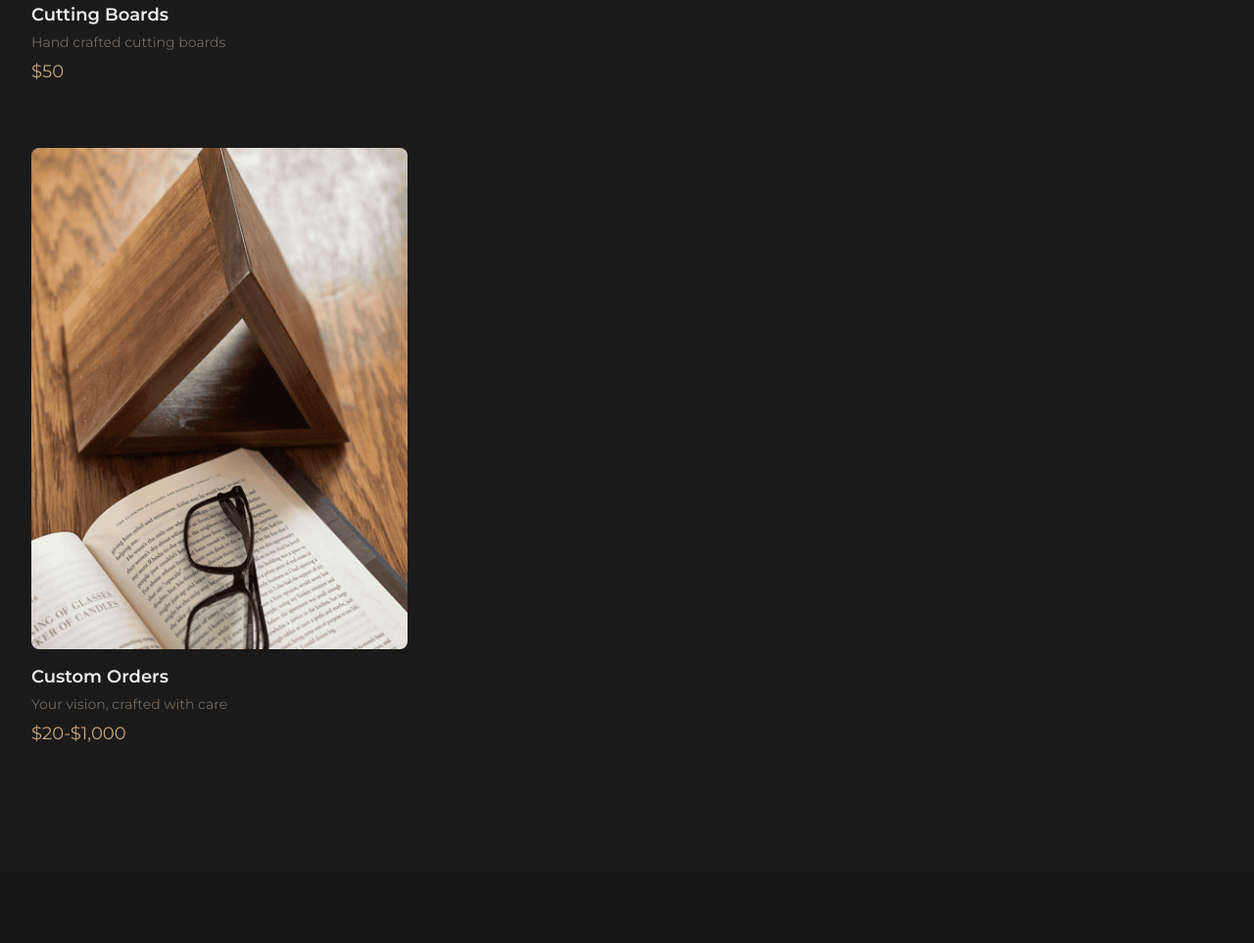
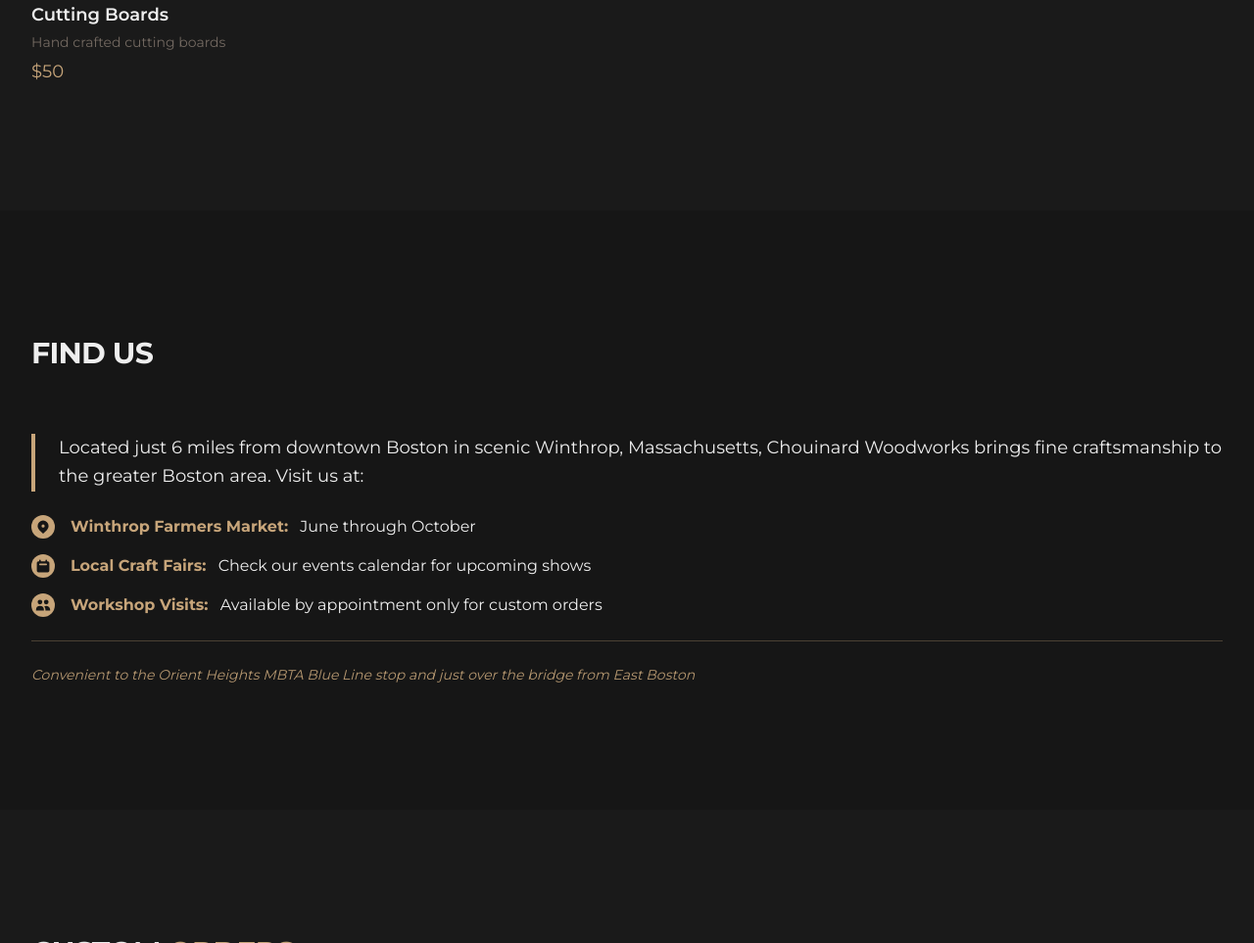
Before and after one commit to jaredswanson/chouinard-woodworks, a website: page index.html in a window 1280 px wide. Shown: the part 3155-4118 px from the top of the page at 98% size. Drawn offline with nearby package versions, Linux system fonts and the light colour scheme.

Commit message:
Hiding custom orders from trending products.

```diff
--- a/index.html
+++ b/index.html
@@ -132,16 +132,16 @@
             </div>
             <p class="mt-1 text-lg font-medium text-lion">$200-$500</p>
           </div>
-          <a href="#custom-orders" class="group">
-            <div class="aspect-h-1 aspect-w-1 w-full overflow-hidden rounded-lg sm:aspect-h-3 sm:aspect-w-2">
-              <img src="./images/bookshelf-darkwood-triangulartop-5613.png" alt="artisan wood coasters with inlay" class="h-full w-full object-cover object-center group-hover:opacity-75">
-            </div>
-            <div class="mt-4">
-              <h3 class="text-lg font-semibold leading-6">Custom Orders</h3>
-              <p class="mt-1 text-sm leading-6 text-dim-gray">Your vision, crafted with care</p>
-            </div>
-            <p class="mt-1 text-lg font-medium text-lion">$20-$1,000</p>
-          </a>
+          <!-- <a href="#custom-orders" class="group"> -->
+          <!--   <div class="aspect-h-1 aspect-w-1 w-full overflow-hidden rounded-lg sm:aspect-h-3 sm:aspect-w-2"> -->
+          <!--     <img src="./images/bookshelf-darkwood-triangulartop-5613.png" alt="artisan wood coasters with inlay" class="h-full w-full object-cover object-center group-hover:opacity-75"> -->
+          <!--   </div> -->
+          <!--   <div class="mt-4"> -->
+          <!--     <h3 class="text-lg font-semibold leading-6">Custom Orders</h3> -->
+          <!--     <p class="mt-1 text-sm leading-6 text-dim-gray">Your vision, crafted with care</p> -->
+          <!--   </div> -->
+          <!--   <p class="mt-1 text-lg font-medium text-lion">$20-$1,000</p> -->
+          <!-- </a> -->
         </div>
       </div>
     </section>
```
